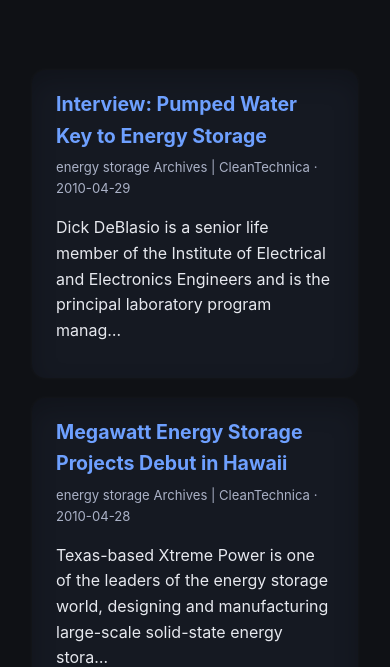
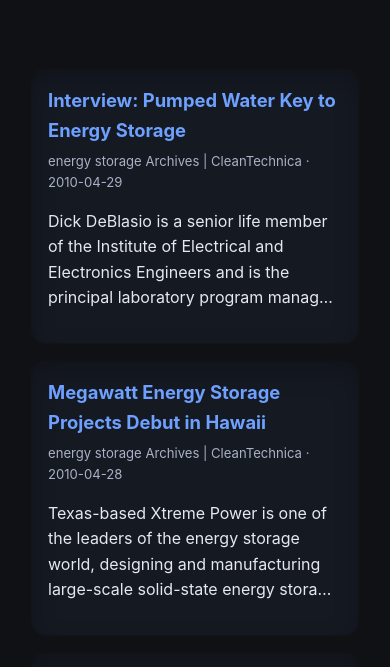
Before and after one commit to enxpower/news, a plain HTML site: page index.html in a window 390 px wide. Shown: the part 171-838 px from the top of the page. Drawn offline with Linux system fonts and the light colour scheme.

Commit message:
Update style.css

```diff
--- a/css/style.css
+++ b/css/style.css
@@ -5,42 +5,53 @@
   --ink: #e6e8ee;
   --muted: #aab1c6;
   --accent: #6ea0ff;
-  --ok: #2ecc71;
-  --warn: #f1c40f;
-  --bad: #e74c3c;
 }
 
 * { box-sizing: border-box; }
 
 body {
-  margin: 0;
-  padding: 0;
-  background: var(--bg);
-  color: var(--ink);
+  margin: 0; padding: 0;
+  background: var(--bg); color: var(--ink);
   font-family: -apple-system, BlinkMacSystemFont, "Segoe UI", Roboto, "Helvetica Neue", Arial, sans-serif;
-  font-size: 16px;
-  line-height: 1.6;
+  font-size: 16px; line-height: 1.6;
 }
 
-/* ========= 链接 ========= */
 a { color: var(--accent); text-decoration: none; }
 a:hover { text-decoration: underline; }
 
-/* ========= 新闻卡片样式 ========= */
+/* ========= 页首标题区 ========= */
+.page-hero { padding: 1.5rem 2rem .5rem 2rem; }
+.page-hero h1 { margin: 0; font-size: 1.6rem; letter-spacing: .2px; }
+.page-hero .subtle { margin-top: .35rem; color: var(--muted); font-size: .9rem; }
+
+/* ========= 新闻卡片（带缩略图） ========= */
 .news-card {
+  display: grid;
+  grid-template-columns: 160px 1fr; /* 有图时左图右文 */
+  gap: 16px;
   background-color: var(--panel);
-  padding: 1.2rem 1.5rem;
+  padding: 1rem;
   border-radius: 14px;
   margin: 1.2rem 0;
   box-shadow: 0 0 5px rgba(255,255,255,0.04), 0 10px 24px rgba(0,0,0,0.22) inset;
   transition: transform .2s ease, box-shadow .2s ease;
 }
-.news-card:hover {
-  transform: translateY(-3px);
-  box-shadow: 0 6px 18px rgba(0,0,0,0.25);
+.news-card:hover { transform: translateY(-3px); box-shadow: 0 6px 18px rgba(0,0,0,0.25); }
+
+/* 当没有图片时，自动占满 */
+.news-card:not(:has(.thumb-wrap)) {
+  grid-template-columns: 1fr;
 }
-.news-card h3 { margin: 0 0 .35rem 0; font-size: 1.22rem; }
-.news-card .meta { font-size: .82rem; color: var(--muted); margin: 0 0 .6rem 0; }
+
+.thumb-wrap { display:block; border-radius: 10px; overflow:hidden; background:#0b0e14; }
+.thumb {
+  width: 100%; height: 120px; object-fit: cover; display:block;
+  transition: transform .25s ease;
+}
+.thumb-wrap:hover .thumb { transform: scale(1.03); }
+
+.news-body h3 { margin: 0 0 .35rem 0; font-size: 1.15rem; }
+.news-body .meta { font-size: .82rem; color: var(--muted); margin: 0 0 .6rem 0; }
 
 /* ========= 分类栏（预留） ========= */
 #category-bar { padding: 1rem; text-align: center; border-bottom: 1px solid #1f2430; }
@@ -49,7 +60,8 @@
 /* ========= 加载状态 ========= */
 #loading { text-align: center; color: var(--muted); font-size: .95rem; }
 
-/* ========= 页首标题区 ========= */
-.page-hero { padding: 1.5rem 2rem .5rem 2rem; }
-.page-hero h1 { margin: 0; font-size: 1.6rem; letter-spacing: .2px; }
-.page-hero .subtle { margin-top: .35rem; color: var(--muted); font-size: .9rem; }
+/* 响应式：小屏时改为上下布局 */
+@media (max-width: 640px) {
+  .news-card { grid-template-columns: 1fr; }
+  .thumb { height: 180px; }
+}
```
